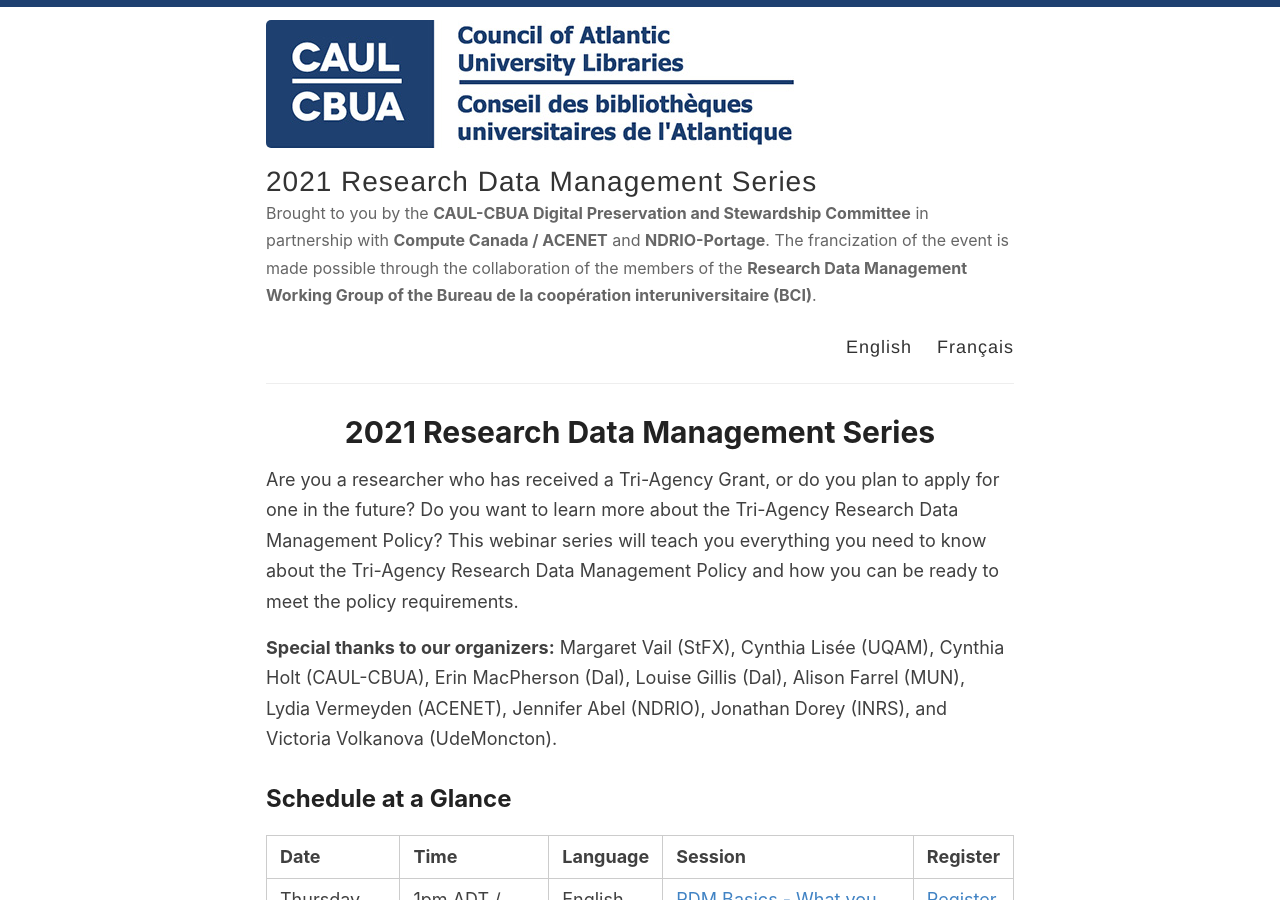
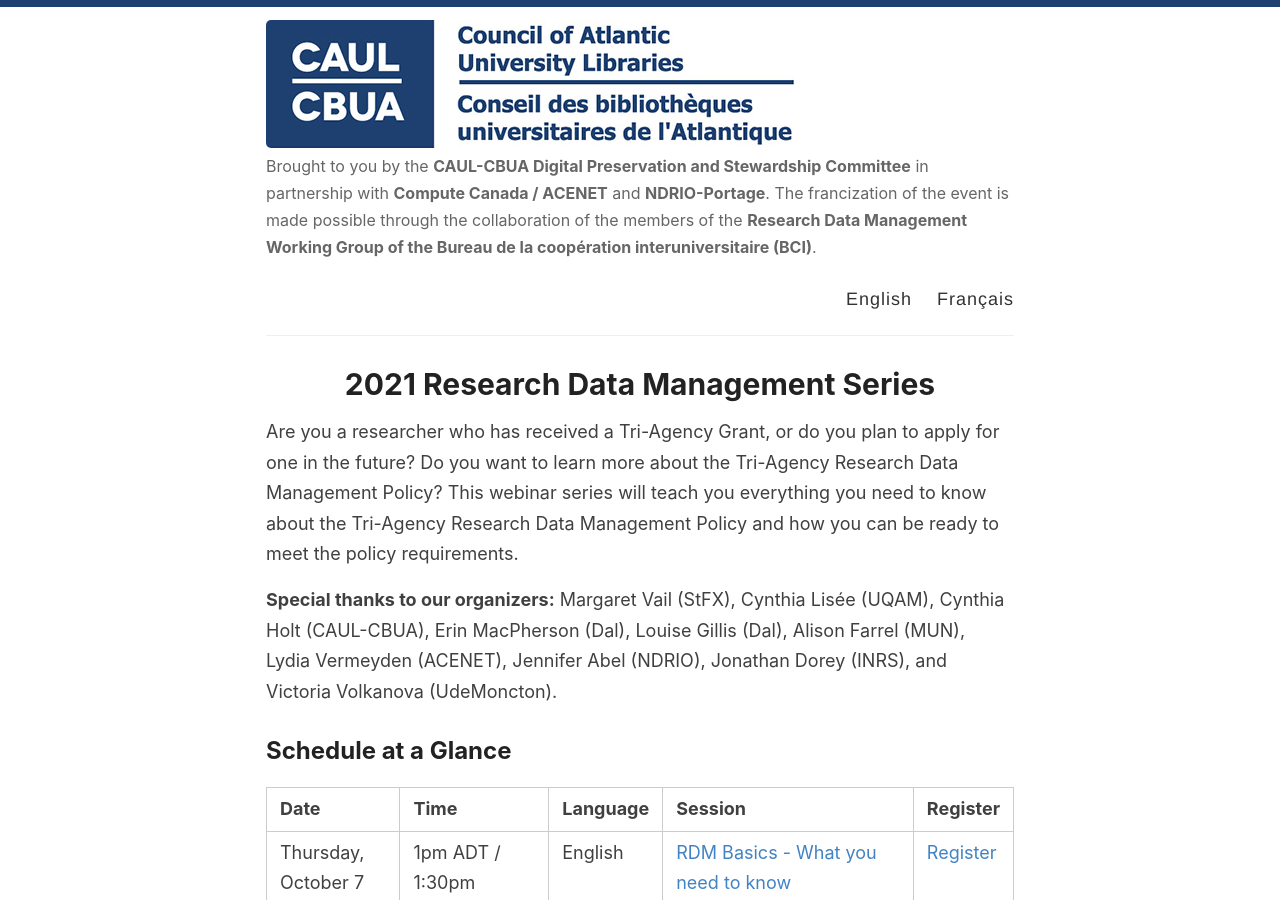
Before and after one commit to caul-dpsc/2021-rdm-series, a Jekyll site: the page built from _pages/index.md, in a window 1280 px wide and 900 px high. Built offline with Jekyll 4.4.1, drawn with Linux system fonts in a browser that asks for light colours.

Commit message:
Update _config.yml

```diff
--- a/_config.yml
+++ b/_config.yml
@@ -3,8 +3,8 @@
 #
 
 # Name of your site (displayed in the header)
-name: 2021 Research Data Management Series
-name_fr: Série 2021 de webinaires sur la gestion des données de recherche
+name:
+name_fr:
 
 # Name of the author
 author: CAUL DPSC
```
